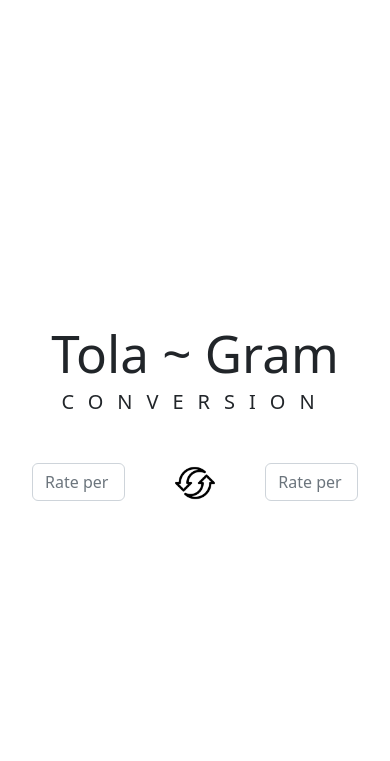
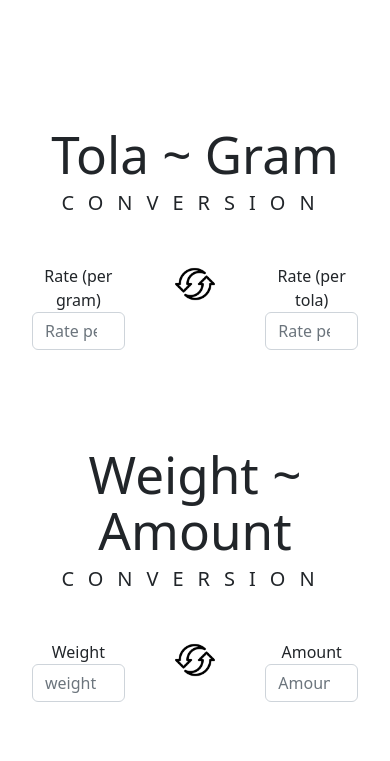
Before and after one commit to wwwbijay/Tola-Gram-Converter-Using-Vanilla-JS, a website built with Vite: page index.html in a window 390 px wide. Built offline with nearby package versions, Linux system fonts and the light colour scheme.

Commit message:
gold conversion

```diff
--- a/index.html
+++ b/index.html
@@ -6,16 +6,19 @@
     <title>Tola-Gram</title>
   </head>
   <body>
-    <div id="app">
+    <main id="app">
+
+      <section class="tola-gram-conversion sec">
         <header>
           <h1 class="heading">Tola ~ Gram <span>Conversion</span></h1>
         </header>
 
         <div class="row mb-3">
           <div class="col col-md-5">
+            <label>Rate (per gram)</label>
             <input
               id="gram"
-            type="text"
+              type="number"
               class="form-control"
               placeholder="Rate per 10 gram"
             />
@@ -25,9 +28,10 @@
             <img width="40px" src="./public/img/recycle.png" />
           </div>
           <div class="col col-md-5">
+            <label>Rate (per tola)</label>
             <input
               id="tola"
-            type="text"
+              type="number"
               class="form-control"
               placeholder="Rate per tola"
             />
@@ -35,7 +39,43 @@
           <!--.col ends-->
         </div>
         <!--.row ends-->
+      </section><!--.tola-gram-conversion ends-->
+
+      <section class="weight-amount-conversion sec">
+        <header>
+          <h1 class="heading">Weight ~ Amount <span>Conversion</span></h1>
+        </header>
+
+        <div class="row mb-3">
+          <div class="col col-md-5">
+            <label>Weight</label>
+            <input
+              id="weight"
+              type="number"
+              class="form-control"
+              placeholder="weight"
+            />
           </div>
+          <!--.col ends-->
+          <div class="col col-md-2">
+            <img width="40px" src="./public/img/recycle.png" />
+          </div>
+          <div class="col col-md-5">
+            <label>Amount</label>
+            <input
+              id="amount"
+              type="number"
+              class="form-control"
+              placeholder="Amount"
+            />
+          </div>
+          <!--.col ends-->
+        </div>
+        <!--.row ends-->
+      </section>
+
+
+    </main>
     <!--#app ends-->
     <script type="module" src="./src/js/main.js"></script>
   </body>
--- a/src/css/style.css
+++ b/src/css/style.css
@@ -97,7 +97,9 @@ button:focus-visible {
   }
 }
 
-
+.sec{
+  padding: 40px 0;
+}
 .heading{
   margin: 0 0 50px;
 }
--- a/src/js/main.js
+++ b/src/js/main.js
@@ -1,11 +1,14 @@
 import "../css/style.css";
 import { callTolaToGram, callGramToTola } from "./tola-gram.js";
-
+import { callWeightToAmount, callAmountToWeight } from "./weight-amount.js";
+/*
+Gram~Tola Conversion
+*/
 const gram = document.getElementById("gram");
 const tola = document.getElementById("tola");
 
 gram.addEventListener(
-  "change",
+  "keyup",
   (evt) => {
     x = callGramToTola(tola, evt.target.value);
   },
@@ -13,9 +16,32 @@ gram.addEventListener(
 );
 
 tola.addEventListener(
-  "change",
+  "keyup",
   (evt) => {
     y = callTolaToGram(gram, evt.target.value);
   },
   false
 );
+
+/*
+Weight~Amount Conversion
+*/
+const weight = document.getElementById("weight");
+const amount = document.getElementById("amount");
+
+
+amount.addEventListener(
+  "keyup",
+  (evt) => {
+    x = callAmountToWeight(weight, evt.target.value);
+  },
+  false
+);
+
+weight.addEventListener(
+  "keyup",
+  (evt) => {
+    y = callWeightToAmount(amount, evt.target.value);
+  },
+  false
+);
--- a/src/js/tola-gram.js
+++ b/src/js/tola-gram.js
@@ -2,12 +2,12 @@ const convConst = 11.6638;
 
 function gramToTola(target, gram) {
   let tola = (convConst * gram) / 10;
-  target.value = tola;
+  target.value = (tola).toFixed(2);
 }
 
 function tolaToGram(target, tola) {
   let gram = (tola * 10) / convConst;
-  target.value = gram;
+  target.value = (gram).toFixed(2);
 }
 
 function debounce(func, timeout = 500) {
@@ -23,6 +23,7 @@ function debounce(func, timeout = 500) {
 export const callTolaToGram = debounce((target, value ) => {
     return tolaToGram(target, value);
 });
+
 export const callGramToTola = debounce((target, value) => {
     return gramToTola(target, value);
 });
--- /dev/null
+++ b/src/js/weight-amount.js
@@ -0,0 +1,29 @@
+const RATE = 96799.54;
+
+function weightToAmount(target, weight) {
+  let amount = (RATE * weight) / 10;
+  target.value = (amount).toFixed(2);
+}
+
+function amountToWeight(target, amount) {
+  let weight = (amount * 10) / RATE;
+  target.value = (weight).toFixed(2);
+}
+
+function debounce(func, timeout = 500) {
+  let timer;
+  return (...args) => {
+    clearTimeout(timer);
+    timer = setTimeout(() => {
+      func.apply(this, args);
+    }, timeout);
+  };
+}
+
+export const callWeightToAmount = debounce((target, value ) => {
+    return weightToAmount(target, value);
+});
+
+export const callAmountToWeight = debounce((target, value) => {
+    return amountToWeight(target, value);
+});
```
Lines whose indentation alone changed are shown as unchanged.
